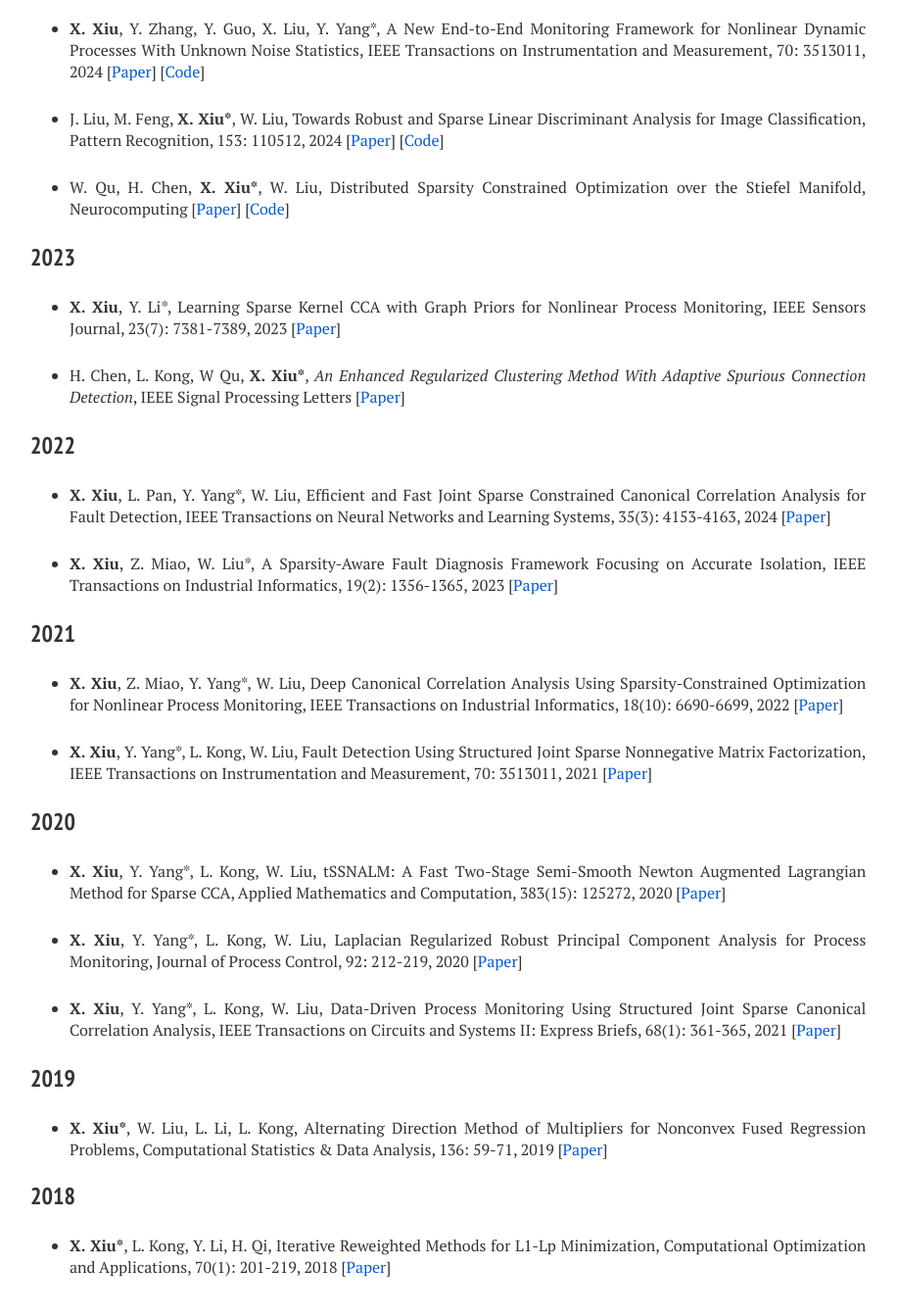
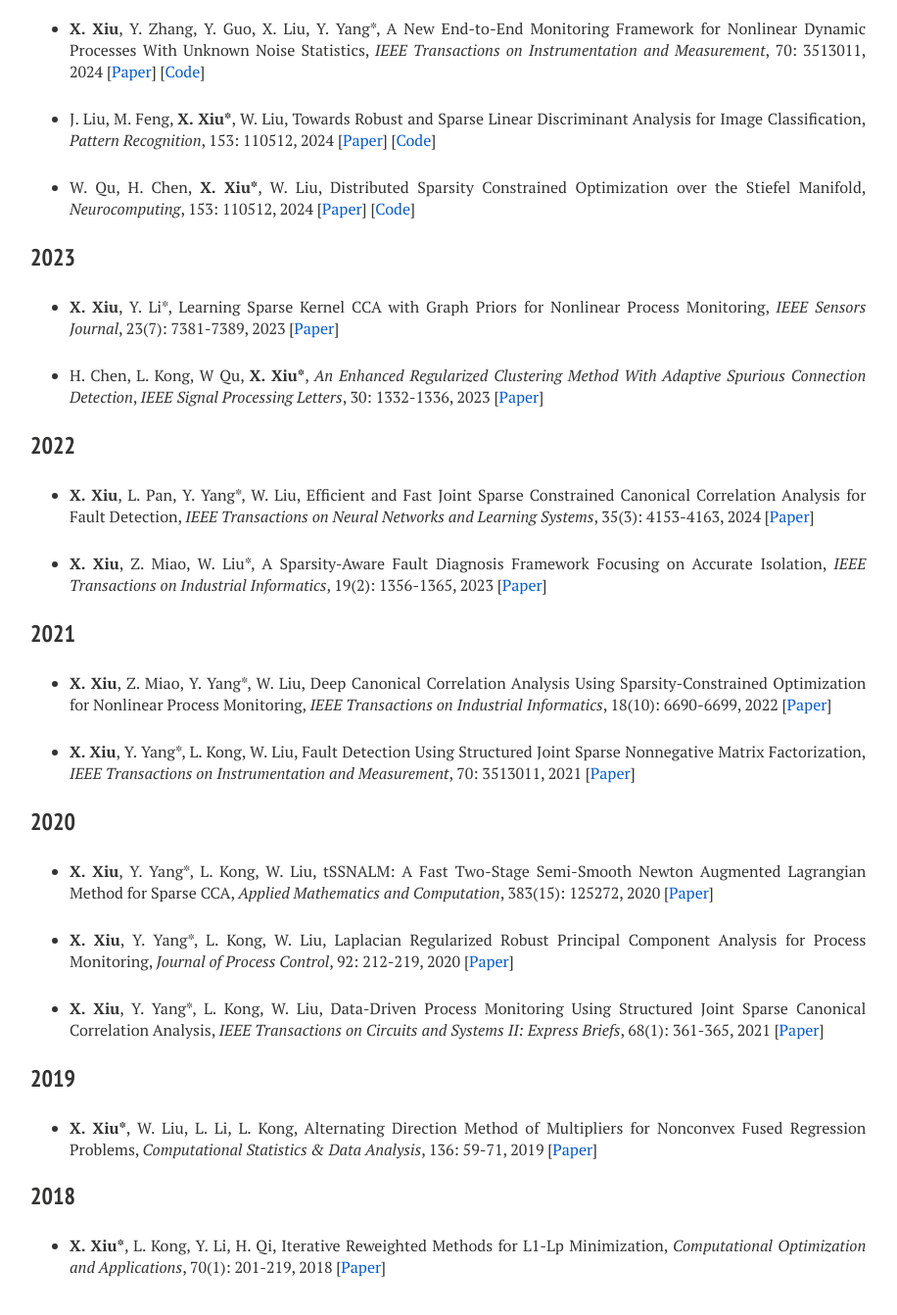
Before and after one commit to xianchaoxiu/xianchaoxiu.github.io, a Jekyll site: the page built from publications/index.md, in a window 1280 px wide and 1400 px high, scrolled down 348 px. Shown: the top 1342 px of the window at 98% size, without its empty margins (289-1205 px from the left). Built offline with Jekyll 4.4.1, drawn with Linux system fonts in a browser that asks for light colours; nearby versions of some CDN libraries.

Commit message:
Update index.md

```diff
--- a/publications/index.md
+++ b/publications/index.md
@@ -18,52 +18,52 @@ share: false
 
 ### 2024
 
-* <b>X. Xiu</b>, Y. Zhang, Y. Guo, X. Liu, Y. Yang*, A New End-to-End Monitoring Framework for Nonlinear Dynamic Processes With Unknown Noise Statistics, IEEE Transactions on Instrumentation and Measurement, 70: 3513011, 2024 [<a href="https://ieeexplore.ieee.org/abstract/document/10464356" class="textlink" target="_blank">Paper</a>] [<a href="https://github.com/xianchaoxiu/DRNN" class="textlink" target="_blank">Code</a>]
+* <b>X. Xiu</b>, Y. Zhang, Y. Guo, X. Liu, Y. Yang*, A New End-to-End Monitoring Framework for Nonlinear Dynamic Processes With Unknown Noise Statistics, <i>IEEE Transactions on Instrumentation and Measurement</i>, 70: 3513011, 2024 [<a href="https://ieeexplore.ieee.org/abstract/document/10464356" class="textlink" target="_blank">Paper</a>] [<a href="https://github.com/xianchaoxiu/DRNN" class="textlink" target="_blank">Code</a>]
 
-* J. Liu, M. Feng, <b>X. Xiu*</b>, W. Liu, Towards Robust and Sparse Linear Discriminant Analysis for Image Classification, Pattern Recognition, 153: 110512, 2024 [<a href="https://www.sciencedirect.com/science/article/abs/pii/S0031320324002632" class="textlink" target="_blank">Paper</a>] [<a href="https://github.com/EMXlight/RSLDAplus" class="textlink" target="_blank">Code</a>]
+* J. Liu, M. Feng, <b>X. Xiu*</b>, W. Liu, Towards Robust and Sparse Linear Discriminant Analysis for Image Classification, <i>Pattern Recognition</i>, 153: 110512, 2024 [<a href="https://www.sciencedirect.com/science/article/abs/pii/S0031320324002632" class="textlink" target="_blank">Paper</a>] [<a href="https://github.com/EMXlight/RSLDAplus" class="textlink" target="_blank">Code</a>]
 
-* W. Qu, H. Chen, <b>X. Xiu*</b>, W. Liu, Distributed Sparsity Constrained Optimization over the Stiefel Manifold, Neurocomputing [<a href="https://www.sciencedirect.com/science/article/abs/pii/S0925231224010385" class="textlink" target="_blank">Paper</a>] [<a href="https://github.com/wtqu/DREAM" class="textlink" target="_blank">Code</a>]
+* W. Qu, H. Chen, <b>X. Xiu*</b>, W. Liu, Distributed Sparsity Constrained Optimization over the Stiefel Manifold, <i>Neurocomputing</i>, 153: 110512, 2024 [<a href="https://www.sciencedirect.com/science/article/abs/pii/S0925231224010385" class="textlink" target="_blank">Paper</a>] [<a href="https://github.com/wtqu/DREAM" class="textlink" target="_blank">Code</a>]
 
 
 
 ### 2023
 
-* <b>X. Xiu</b>, Y. Li*, Learning Sparse Kernel CCA with Graph Priors for Nonlinear Process Monitoring, IEEE Sensors Journal, 23(7): 7381-7389, 2023 [<a href="https://ieeexplore.ieee.org/abstract/document/10050438" class="textlink" target="_blank">Paper</a>]
+* <b>X. Xiu</b>, Y. Li*, Learning Sparse Kernel CCA with Graph Priors for Nonlinear Process Monitoring, <i>IEEE Sensors Journal</i>, 23(7): 7381-7389, 2023 [<a href="https://ieeexplore.ieee.org/abstract/document/10050438" class="textlink" target="_blank">Paper</a>]
 
-* H. Chen, L. Kong, W Qu, <b>X. Xiu*</b>, <i>An Enhanced Regularized Clustering Method With Adaptive Spurious Connection Detection</i>, IEEE Signal Processing Letters [<a href="https://ieeexplore.ieee.org/abstract/document/10252040" class="textlink" target="_blank">Paper</a>]
+* H. Chen, L. Kong, W Qu, <b>X. Xiu*</b>, <i>An Enhanced Regularized Clustering Method With Adaptive Spurious Connection Detection</i>, <i>IEEE Signal Processing Letters</i>, 30: 1332-1336, 2023 [<a href="https://ieeexplore.ieee.org/abstract/document/10252040" class="textlink" target="_blank">Paper</a>]
 
 
 ### 2022
 
-* <b>X. Xiu</b>, L. Pan, Y. Yang*, W. Liu, Efficient and Fast Joint Sparse Constrained Canonical Correlation Analysis for Fault Detection, IEEE Transactions on Neural Networks and Learning Systems, 35(3): 4153-4163, 2024 [<a href="https://ieeexplore.ieee.org/document/9887978" class="textlink" target="_blank">Paper</a>]
+* <b>X. Xiu</b>, L. Pan, Y. Yang*, W. Liu, Efficient and Fast Joint Sparse Constrained Canonical Correlation Analysis for Fault Detection, <i>IEEE Transactions on Neural Networks and Learning Systems</i>, 35(3): 4153-4163, 2024 [<a href="https://ieeexplore.ieee.org/document/9887978" class="textlink" target="_blank">Paper</a>]
 
-* <b>X. Xiu</b>, Z. Miao, W. Liu*, A Sparsity-Aware Fault Diagnosis Framework Focusing on Accurate Isolation, IEEE Transactions on Industrial Informatics, 19(2): 1356-1365, 2023 [<a href="https://ieeexplore.ieee.org/abstract/document/9788040" class="textlink" target="_blank">Paper</a>]
+* <b>X. Xiu</b>, Z. Miao, W. Liu*, A Sparsity-Aware Fault Diagnosis Framework Focusing on Accurate Isolation, <i>IEEE Transactions on Industrial Informatics</i>, 19(2): 1356-1365, 2023 [<a href="https://ieeexplore.ieee.org/abstract/document/9788040" class="textlink" target="_blank">Paper</a>]
 
 
 ### 2021
 
-* <b>X. Xiu</b>, Z. Miao, Y. Yang*, W. Liu, Deep Canonical Correlation Analysis Using Sparsity-Constrained Optimization for Nonlinear Process Monitoring, IEEE Transactions on Industrial Informatics, 18(10): 6690-6699, 2022 [<a href="https://ieeexplore.ieee.org/document/9583864" class="textlink" target="_blank">Paper</a>]
+* <b>X. Xiu</b>, Z. Miao, Y. Yang*, W. Liu, Deep Canonical Correlation Analysis Using Sparsity-Constrained Optimization for Nonlinear Process Monitoring, <i>IEEE Transactions on Industrial Informatics</i>, 18(10): 6690-6699, 2022 [<a href="https://ieeexplore.ieee.org/document/9583864" class="textlink" target="_blank">Paper</a>]
 
-* <b>X. Xiu</b>, Y. Yang*, L. Kong, W. Liu, Fault Detection Using Structured Joint Sparse Nonnegative Matrix Factorization, IEEE Transactions on Instrumentation and Measurement, 70: 3513011, 2021 [<a href="https://ieeexplore.ieee.org/abstract/document/9381237" class="textlink" target="_blank">Paper</a>]
+* <b>X. Xiu</b>, Y. Yang*, L. Kong, W. Liu, Fault Detection Using Structured Joint Sparse Nonnegative Matrix Factorization, <i>IEEE Transactions on Instrumentation and Measurement</i>, 70: 3513011, 2021 [<a href="https://ieeexplore.ieee.org/abstract/document/9381237" class="textlink" target="_blank">Paper</a>]
 
 
 
 ### 2020
 
-* <b>X. Xiu</b>, Y. Yang*, L. Kong, W. Liu, tSSNALM: A Fast Two-Stage Semi-Smooth Newton Augmented Lagrangian Method for Sparse CCA, Applied Mathematics and Computation, 383(15): 125272, 2020  [<a href="https://www.sciencedirect.com/science/article/abs/pii/S0096300320302411" class="textlink" target="_blank">Paper</a>]
+* <b>X. Xiu</b>, Y. Yang*, L. Kong, W. Liu, tSSNALM: A Fast Two-Stage Semi-Smooth Newton Augmented Lagrangian Method for Sparse CCA, <i>Applied Mathematics and Computation</i>, 383(15): 125272, 2020  [<a href="https://www.sciencedirect.com/science/article/abs/pii/S0096300320302411" class="textlink" target="_blank">Paper</a>]
 
-* <b>X. Xiu</b>, Y. Yang*, L. Kong, W. Liu, Laplacian Regularized Robust Principal Component Analysis for Process Monitoring, Journal of Process Control, 92: 212-219, 2020 [<a href="https://www.sciencedirect.com/science/article/abs/pii/S095915242030247X" class="textlink" target="_blank">Paper</a>]
+* <b>X. Xiu</b>, Y. Yang*, L. Kong, W. Liu, Laplacian Regularized Robust Principal Component Analysis for Process Monitoring, <i>Journal of Process Control</i>, 92: 212-219, 2020 [<a href="https://www.sciencedirect.com/science/article/abs/pii/S095915242030247X" class="textlink" target="_blank">Paper</a>]
 
-* <b>X. Xiu</b>, Y. Yang*, L. Kong, W. Liu, Data-Driven Process Monitoring Using Structured Joint Sparse Canonical Correlation Analysis, IEEE Transactions on Circuits and Systems II: Express Briefs, 68(1): 361-365, 2021 [<a href="https://ieeexplore.ieee.org/abstract/document/9068308/" class="textlink" target="_blank">Paper</a>]
+* <b>X. Xiu</b>, Y. Yang*, L. Kong, W. Liu, Data-Driven Process Monitoring Using Structured Joint Sparse Canonical Correlation Analysis, <i>IEEE Transactions on Circuits and Systems II: Express Briefs</i>, 68(1): 361-365, 2021 [<a href="https://ieeexplore.ieee.org/abstract/document/9068308/" class="textlink" target="_blank">Paper</a>]
 
 
 
 ### 2019
 
-* <b>X. Xiu*</b>, W. Liu, L. Li, L. Kong, Alternating Direction Method of Multipliers for Nonconvex Fused Regression Problems, Computational Statistics & Data Analysis, 136: 59-71, 2019  [<a href="https://www.sciencedirect.com/science/article/abs/pii/S0167947319300039" class="textlink" target="_blank">Paper</a>]
+* <b>X. Xiu*</b>, W. Liu, L. Li, L. Kong, Alternating Direction Method of Multipliers for Nonconvex Fused Regression Problems, <i>Computational Statistics & Data Analysis</i>, 136: 59-71, 2019  [<a href="https://www.sciencedirect.com/science/article/abs/pii/S0167947319300039" class="textlink" target="_blank">Paper</a>]
 
 
 
 ### 2018
 
-* <b>X. Xiu*</b>, L. Kong, Y. Li, H. Qi, Iterative Reweighted Methods for L1-Lp Minimization, Computational Optimization and Applications, 70(1): 201-219, 2018 [<a href="https://link.springer.com/article/10.1007/s10589-017-9977-7" class="textlink" target="_blank">Paper</a>]
+* <b>X. Xiu*</b>, L. Kong, Y. Li, H. Qi, Iterative Reweighted Methods for L1-Lp Minimization, <i>Computational Optimization and Applications</i>, 70(1): 201-219, 2018 [<a href="https://link.springer.com/article/10.1007/s10589-017-9977-7" class="textlink" target="_blank">Paper</a>]
```
